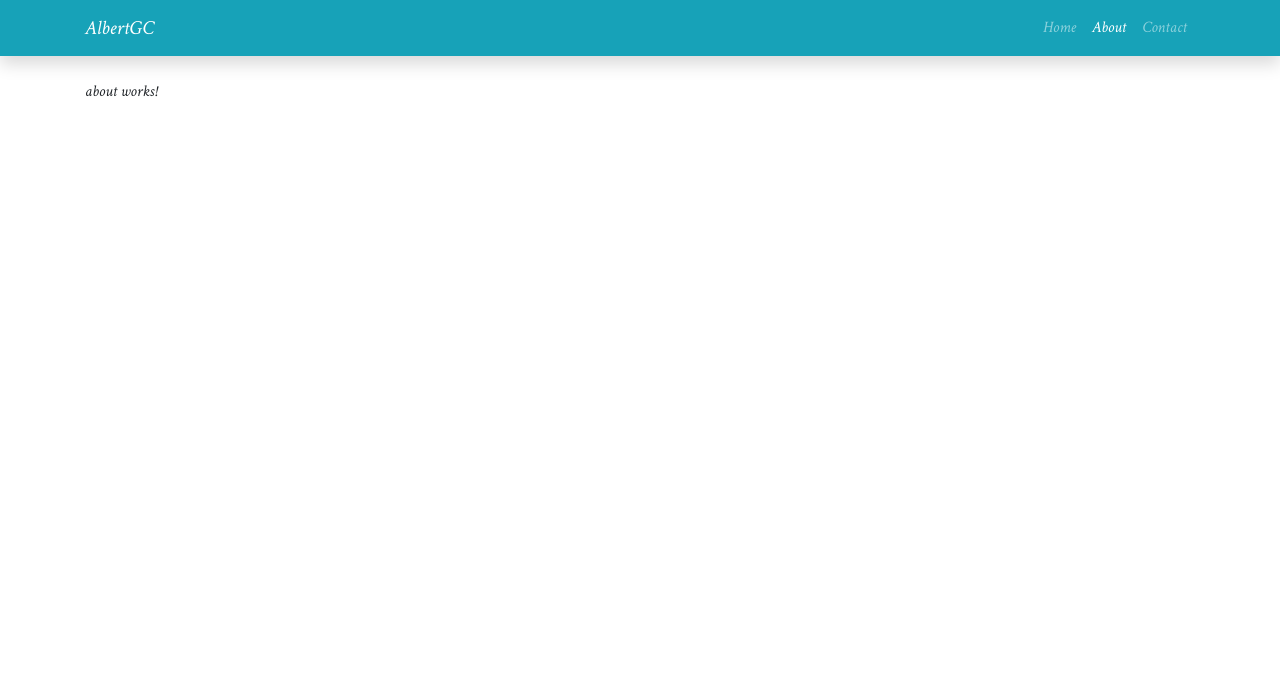
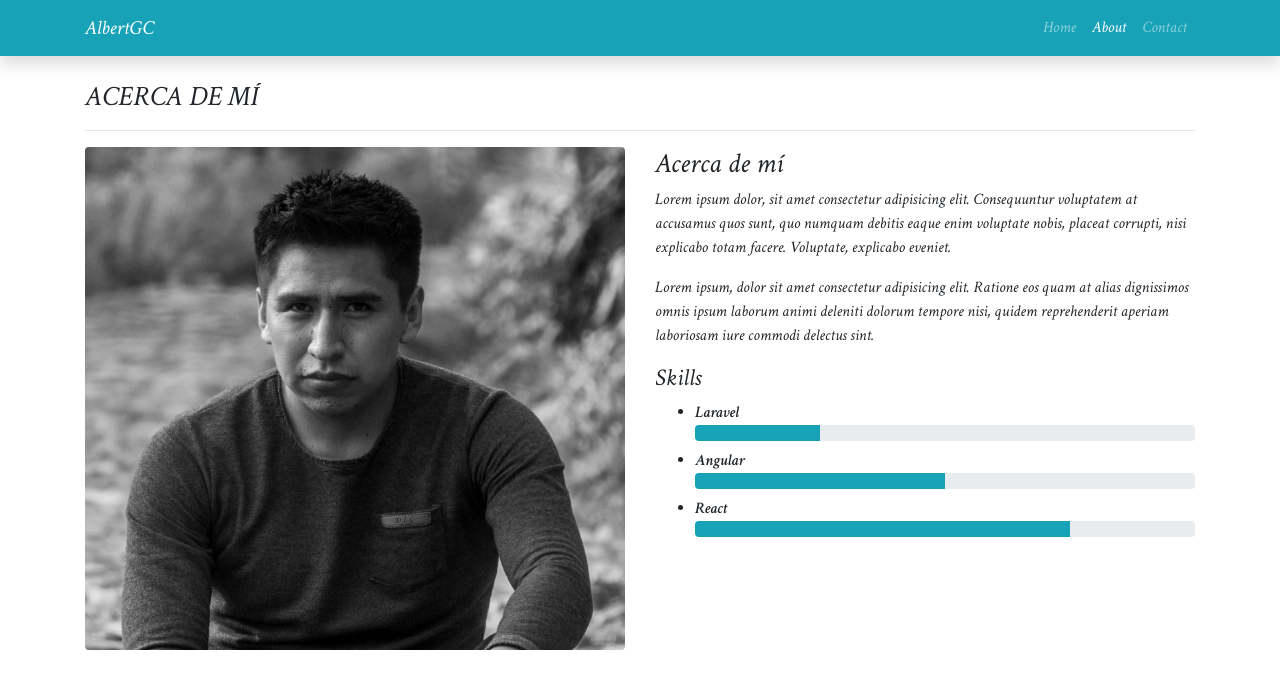
Before and after one commit to albertgc1/portfolio, an Angular app: page /about in a window 1280 px wide. Shown: the top 688 px of the page. Built offline with nearby package versions, Linux system fonts and the light colour scheme.

Commit message:
base layout for about page doit

```diff
--- a/angular.json
+++ b/angular.json
@@ -28,6 +28,7 @@
               "./node_modules/bootstrap/dist/css/bootstrap.min.css"
             ],
             "scripts": [
+              "./node_modules/jquery/dist/jquery.min.js",
               "./node_modules/bootstrap/dist/js/bootstrap.min.js"
             ]
           },
--- a/package.json
+++ b/package.json
@@ -20,6 +20,7 @@
     "@angular/platform-browser-dynamic": "~10.0.4",
     "@angular/router": "~10.0.4",
     "bootstrap": "^4.5.2",
+    "jquery": "^3.5.1",
     "rxjs": "~6.5.5",
     "tslib": "^2.0.0",
     "zone.js": "~0.10.3"
--- a/src/app/about/about.component.css
+++ b/src/app/about/about.component.css
@@ -0,0 +1,4 @@
+img{
+    width: 100%;
+    height: auto;
+}
--- a/src/app/about/about.component.html
+++ b/src/app/about/about.component.html
@@ -1 +1,37 @@
-<p>about works!</p>
+<h3>ACERCA DE MÍ</h3>
+<hr>
+
+<div class="row">
+    <div class="col-12 col-md-6 mb-3">
+        <img class="rounded" src="../../assets/albert.JPG" alt="Albertgc">
+    </div>
+    <div class="col-12 col-md-6 mb-3">
+        <h3>Acerca de mí</h3>
+
+        <p>Lorem ipsum dolor, sit amet consectetur adipisicing elit. Consequuntur voluptatem at accusamus quos sunt, quo numquam debitis eaque enim voluptate nobis, placeat corrupti, nisi explicabo totam facere. Voluptate, explicabo eveniet.</p>
+
+        <p>Lorem ipsum, dolor sit amet consectetur adipisicing elit. Ratione eos quam at alias dignissimos omnis ipsum laborum animi deleniti dolorum tempore nisi, quidem reprehenderit aperiam laboriosam iure commodi delectus sint.</p>
+
+        <h4>Skills</h4>
+        <ul>
+            <li class="mb-2">
+                <strong>Laravel</strong>
+                <div class="progress">
+                    <div class="progress-bar bg-info" role="progressbar" style="width: 25%" aria-valuenow="25" aria-valuemin="0" aria-valuemax="100"></div>
+                </div>
+            </li>
+            <li class="mb-2">
+                <strong>Angular</strong>
+                <div class="progress">
+                    <div class="progress-bar bg-info" role="progressbar" style="width: 50%" aria-valuenow="50" aria-valuemin="0" aria-valuemax="100"></div>
+                </div>
+            </li>
+            <li class="mb-2">
+                <strong>React</strong>
+                <div class="progress">
+                    <div class="progress-bar bg-info" role="progressbar" style="width: 75%" aria-valuenow="0" aria-valuemin="0" aria-valuemax="100"></div>
+                </div>
+            </li>
+        </ul>
+    </div>
+</div>
--- a/src/app/contact/contact.component.html
+++ b/src/app/contact/contact.component.html
@@ -1 +1,2 @@
-<p>contact works!</p>
+<h3>CONTÁCTAME </h3>
+<hr>
--- a/src/app/home/home.component.html
+++ b/src/app/home/home.component.html
@@ -1,8 +1,9 @@
+<h3>PROYECTOS</h3>
+<hr>
+
 <div class="row">
     <app-project class="col-12 col-md-3"></app-project>
     <app-project class="col-12 col-md-3"></app-project>
     <app-project class="col-12 col-md-3"></app-project>
     <app-project class="col-12 col-md-3"></app-project>
-    <app-project class="col-12 col-md-3"></app-project>
-    <app-project class="col-12 col-md-3"></app-project>
 </div>
```
Also changed, not shown: src/assets/albert.JPG (added), 1 other file (tests, documents, lock files or other folders).
